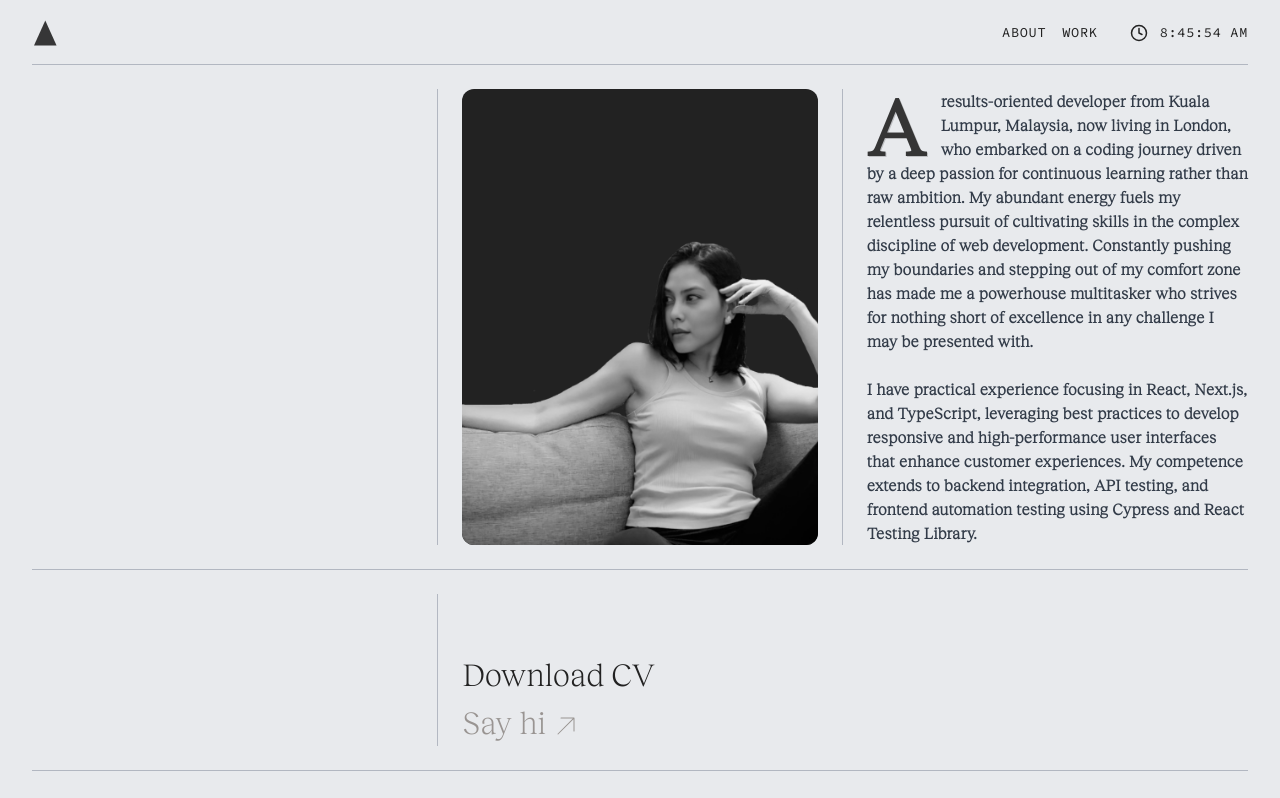
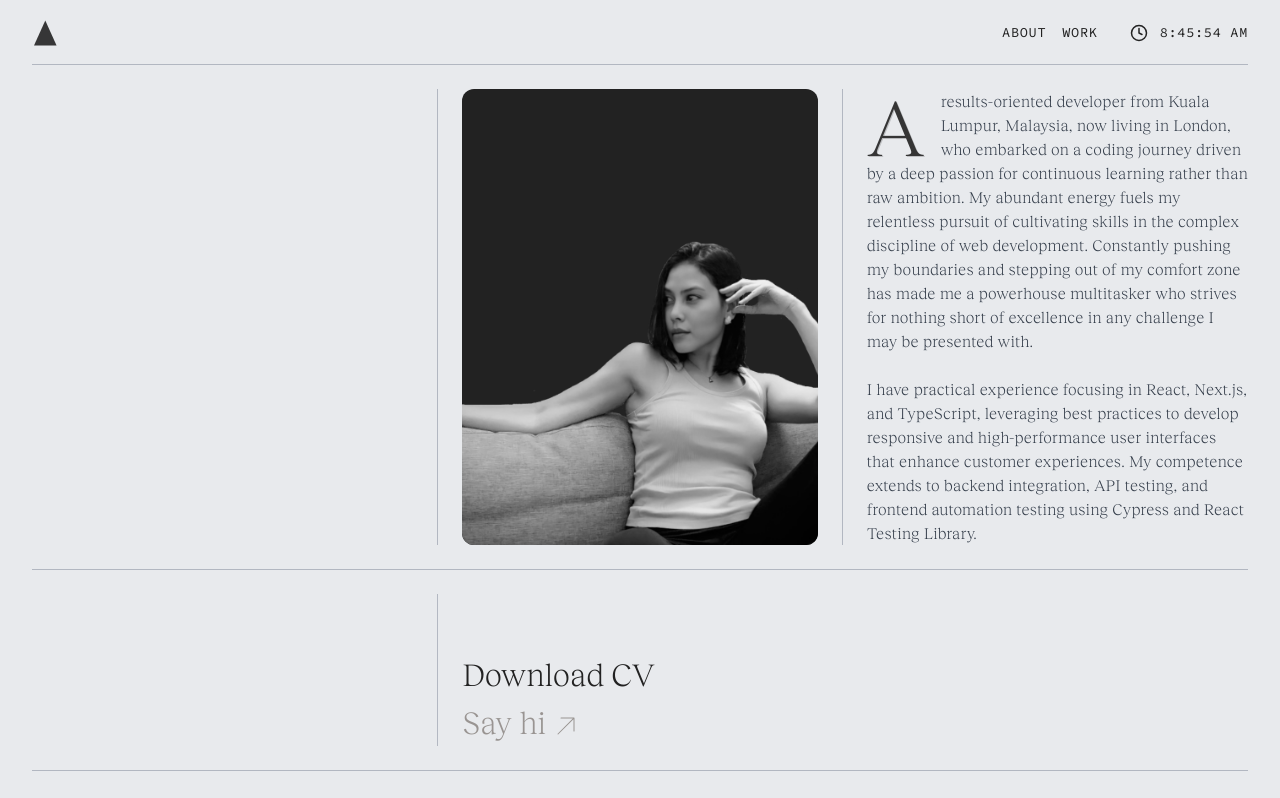
Before and after one commit to joujou144/aznim-portfolio, a Next.js app: page /about in a window 1280 px wide. Shown: the top 798 px of the page. Built offline with nearby package versions, Linux system fonts and the light colour scheme.

Commit message:
update cv and change content font weight

```diff
--- a/app/about/page.tsx
+++ b/app/about/page.tsx
@@ -15,7 +15,7 @@ const About = () => {
         <div className="py-6 border-t divider grid grid-cols-1 gap-y-6 md:gap-y-0 md:grid-cols-2 lg:grid-cols-3">
           <ProfileImage />
           <div className="md:pl-6 flex flex-col">
-            <p className="drop-cap mt-auto font-semibold content-font">
+            <p className="drop-cap mt-auto content-font">
               {ABOUT_MAIN}
               <br />
               <br />
--- a/app/globals.css
+++ b/app/globals.css
@@ -256,7 +256,7 @@ body {
   }
 
   .content-font {
-    @apply text-[0.95rem] mid-md:text-[1rem] tracking-[0.015em] text-gray-800 font-semibold opacity-90;
+    @apply text-[0.95rem] mid-md:text-[1rem] tracking-[0.015em] text-gray-800 font-medium opacity-90;
   }
 
   .hero-text {
```
Also changed, not shown: 1 other file (tests, documents, lock files or other folders).
